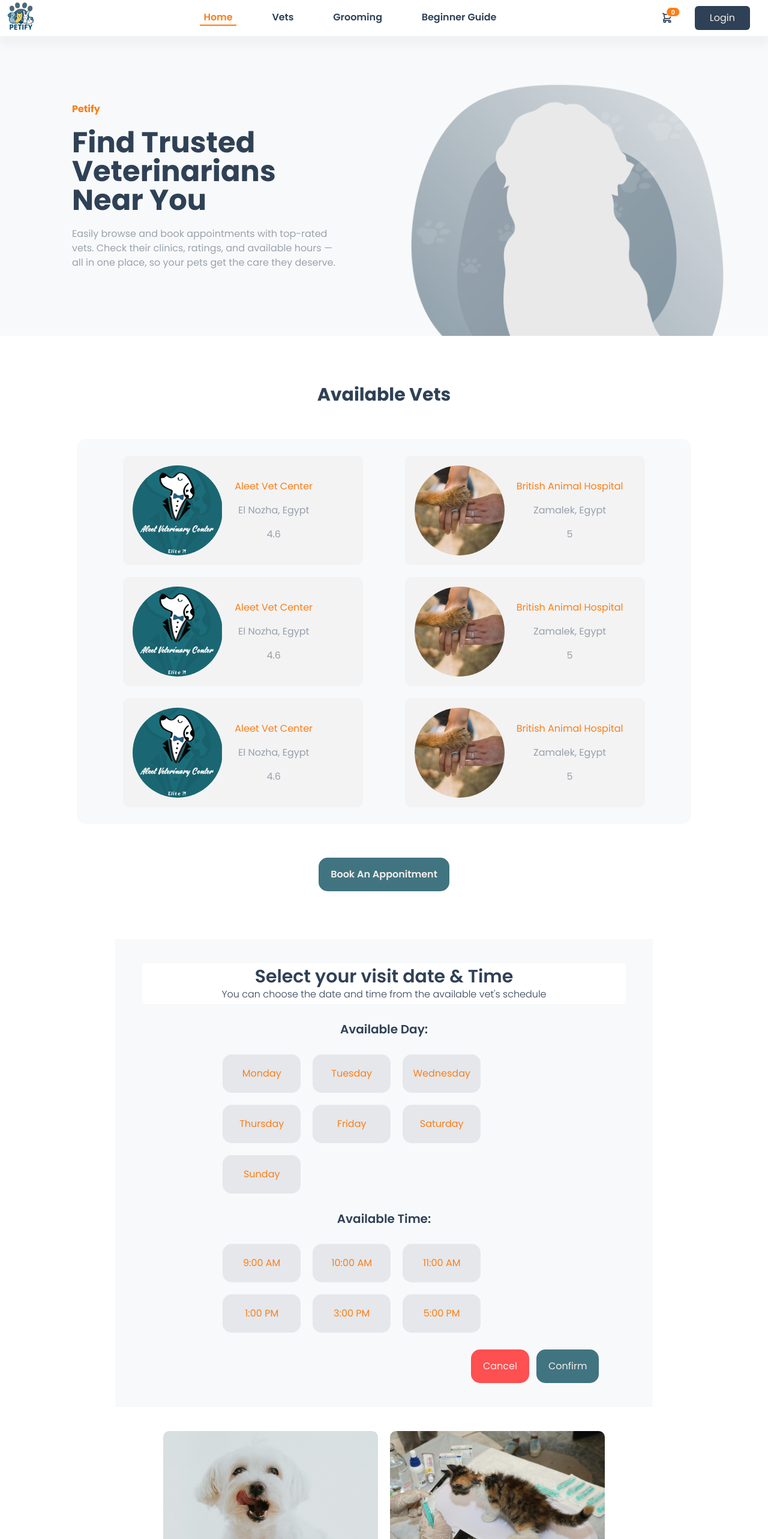
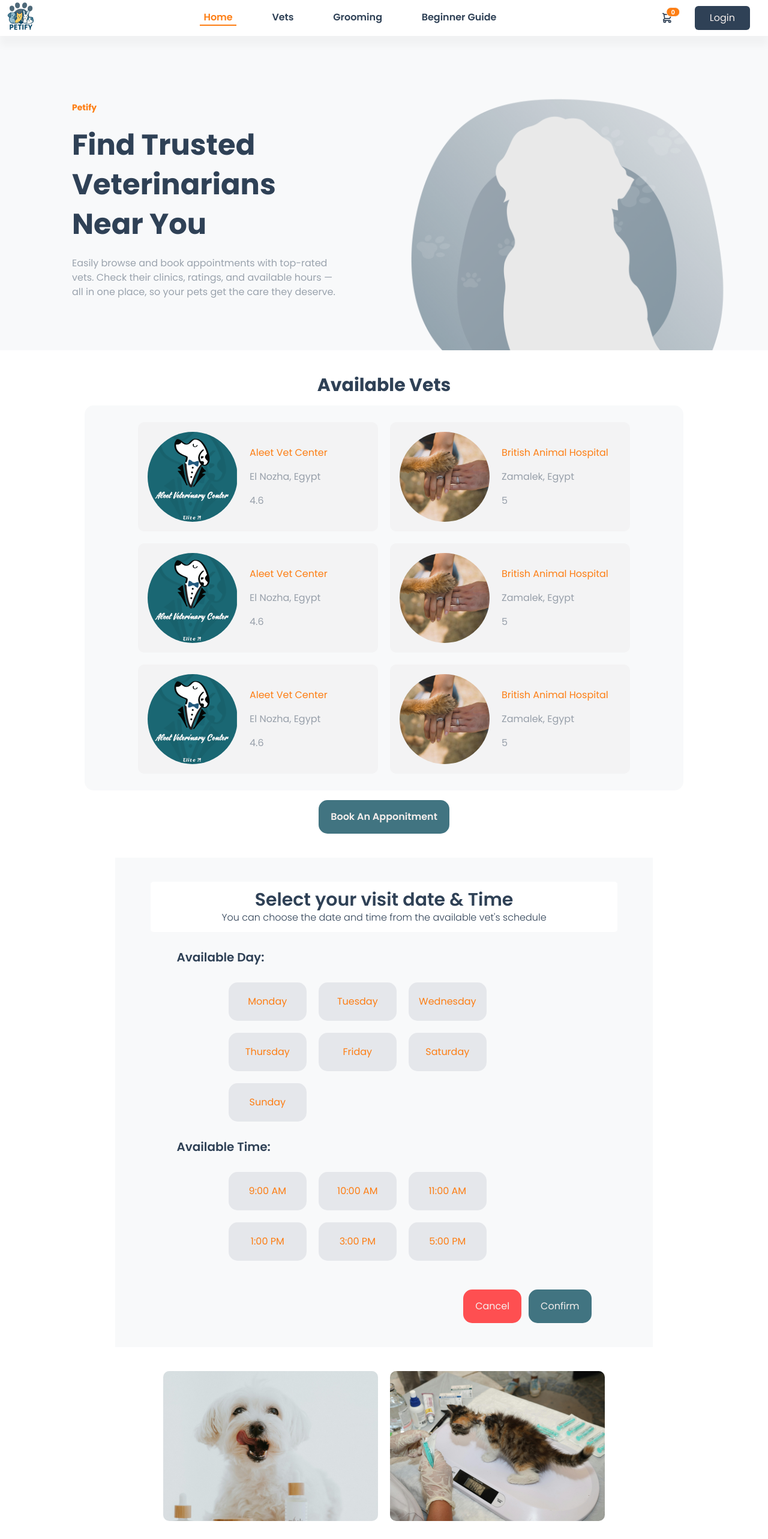
Before and after one commit to EgronX-Petify/Petify-Front-end, a React (Vite) app: page / in a window 1280 px wide. Shown: the top 2566 px of the page at 60% size. Built offline with nearby package versions, Linux system fonts and the light colour scheme.

Commit message:
make the design responsive

```diff
--- a/src/components/vets-components/Available.jsx
+++ b/src/components/vets-components/Available.jsx
@@ -3,16 +3,16 @@ import Vet from "./Vet";
 
 const Available = ({ vets }) => {
   return (
-    <div className="flex flex-col gap-14 items-center py-20">
-      <div className="text-[#2F4156] font-bold text-3xl capitalize">
+    <div className="flex flex-col gap-4 items-center py-10 px-4">
+      <div className="text-[#2F4156] font-bold text-3xl capitalize text-center">
         available vets
       </div>
-      <div className="flex gap-5 flex-wrap justify-evenly bg-[#F8F9FA] w-[80%] rounded-[15px] p-7">
+      <div className="flex gap-5 flex-wrap justify-center bg-[#F8F9FA] w-full md:w-[80%] rounded-[15px] p-5 md:p-7">
         {vets.map((vet, index) => (
           <Vet key={index} vet={vet} />
         ))}
       </div>
-      <button className="capitalize flex  w-fit px-5 py-4 align-middle rounded-[15px] bg-[#417481] text-[#F5EFED] font-semibold cursor-pointer duration-300  hover:bg-[#2F4156]">
+      <button className="capitalize flex w-fit px-5 py-4 align-middle rounded-[15px] bg-[#417481] text-[#F5EFED] font-semibold cursor-pointer duration-300 hover:bg-[#2F4156]">
         book an apponitment
       </button>
     </div>
--- a/src/components/vets-components/Vet.jsx
+++ b/src/components/vets-components/Vet.jsx
@@ -2,17 +2,16 @@ import React from "react";
 
 const Vet = ({ vet }) => {
   return (
-<div className="group w-[400px] flex p-4 rounded-[10px] gap-5 bg-[#F3F3F4] cursor-pointer duration-300 ease-in-out hover:bg-[#417481] hover:scale-105">
-  <div className="w-[150px] h-[150px] overflow-hidden flex items-center rounded-[50%]">
+    <div className="group w-full sm:w-[300px] md:w-[400px] flex flex-col sm:flex-row p-4 rounded-[10px] gap-5 bg-[#F3F3F4] cursor-pointer duration-300 ease-in-out hover:bg-[#417481] hover:scale-105">
+      <div className="w-[120px] h-[120px] sm:w-[150px] sm:h-[150px] overflow-hidden flex items-center rounded-full mx-auto sm:mx-0">
         <img src={vet.photo} alt="" className="w-full h-full object-cover" />
       </div>
-  <div className="flex flex-col gap-4 justify-center items-center">
+      <div className="flex flex-col gap-2 sm:gap-4 justify-center items-center sm:items-start text-center sm:text-left">
         <p className="text-[#FD7E14] group-hover:text-white">{vet.name}</p>
         <p className="text-[#2f415677] group-hover:text-[#F5EFED]">{vet.clinicAddress}</p>
         <p className="text-[#2f415677] group-hover:text-[#FD7E14]">{vet.rate}</p>
       </div>
     </div>
-
   );
 };
 
--- a/src/components/vets-components/VetBook.jsx
+++ b/src/components/vets-components/VetBook.jsx
@@ -7,53 +7,52 @@ const VetBook = ({ vets }) => {
       times: dayObj.times,
     };
   });
+
   const firstDayTimes = firstVetAvailability[0].times;
+
   return (
-    <div className="flex flex-col gap-7 items-center bg-[#F8F9FA] py-10 w-[70%] m-auto">
-      <div className="flex flex-col justify-center items-center w-[90%] bg-white py-1 rounded-[5px]">
-        <p className="text-[#2F4156] font-semibold text-3xl">
+    <div className="flex flex-col gap-7 items-center bg-[#F8F9FA] py-10 w-full md:w-[70%] m-auto px-4">
+      <div className="flex flex-col justify-center items-center w-full md:w-[90%] bg-white py-3 px-4 rounded-[5px] text-center">
+        <p className="text-[#2F4156] font-semibold text-2xl md:text-3xl">
           Select your visit date & Time
         </p>
-        <p className="text-[#2F4156] font-light">
+        <p className="text-[#2F4156] font-light text-sm md:text-base">
           You can choose the date and time from the available vet's schedule
         </p>
       </div>
 
-      <div className="text-[#2F4156] font-semibold text-xl capitalize">
+      <div className="text-[#2F4156] font-semibold flex flex-col items-start md:w-[80%] text-lg md:text-xl capitalize">
         available day:
       </div>
-
-      <div className="flex gap-5 flex-wrap justify-start  w-[60%] rounded-[15px]">
+      <div className="flex gap-3 md:gap-5 flex-wrap justify-center md:justify-start w-full md:w-[60%]">
         {firstVetAvailability.map((vet, index) => (
           <div
-            className="text-[#FD7E14] bg-gray-200 capitalize p-5 rounded-[15px] w-[130px] flex flex-col items-center cursor-pointer duration-300  hover:bg-[#417481] hover:text-[#F5EFED]"
             key={index}
+            className="text-[#FD7E14] bg-gray-200 capitalize p-3 md:p-5 rounded-[15px] w-[110px] md:w-[130px] flex flex-col items-center cursor-pointer duration-300 hover:bg-[#417481] hover:text-[#F5EFED]"
           >
             {vet.day}
           </div>
         ))}
       </div>
-
-      <div className="text-[#2F4156] font-semibold text-xl capitalize">
+      <div className="text-[#2F4156] font-semibold  flex flex-col items-start md:w-[80%] text-lg md:text-xl capitalize">
         available time:
       </div>
-
-      <div className="flex gap-5 flex-wrap justify-start  w-[60%] rounded-[15px]">
+      <div className="flex gap-3 md:gap-5 flex-wrap justify-center md:justify-start w-full md:w-[60%]">
         {firstDayTimes.map((vet, index) => (
           <div
-            className="text-[#FD7E14] bg-gray-200 capitalize p-5 rounded-[15px] w-[130px] flex flex-col items-center cursor-pointer duration-300  hover:bg-[#417481] hover:text-[#F5EFED]"
             key={index}
+            className="text-[#FD7E14] bg-gray-200 capitalize p-3 md:p-5 rounded-[15px] w-[110px] md:w-[130px] flex flex-col items-center cursor-pointer duration-300 hover:bg-[#417481] hover:text-[#F5EFED]"
           >
             {vet}
           </div>
         ))}
       </div>
 
-      <div className="flex justify-end gap-3 w-[80%]">
-        <button className="capitalize flex  w-fit px-5 py-4 align-middle rounded-[15px] bg-[#ff383be0] text-[#F5EFED] cursor-pointer duration-300  hover:bg-[#FF383C]">
+      <div className="flex flex-col md:flex-row justify-center md:justify-end gap-3 w-full md:w-[80%] mt-5">
+        <button className="capitalize w-full md:w-fit px-5 py-3 md:py-4 rounded-[15px] bg-[#ff383be0] text-[#F5EFED] cursor-pointer duration-300 hover:bg-[#FF383C]">
           Cancel
         </button>
-        <button className="capitalize flex  w-fit px-5 py-4 align-middle rounded-[15px] bg-[#417481] text-[#F5EFED]  cursor-pointer duration-300  hover:bg-[#2F4156]">
+        <button className="capitalize w-full md:w-fit px-5 py-3 md:py-4 rounded-[15px] bg-[#417481] text-[#F5EFED] cursor-pointer duration-300 hover:bg-[#2F4156]">
           confirm
         </button>
       </div>
--- a/src/components/vets-components/VetFooter.jsx
+++ b/src/components/vets-components/VetFooter.jsx
@@ -1,17 +1,19 @@
 import React from "react";
+import photo1 from "../../public/vets-media/pexels-misolo-cosmetic-2588316-4841264.jpg"
+import photo2 from "../../public/vets-media/pexels-tahir-x-lf-2153788153-33394308.jpg"
 
 const VetFooter = () => {
   return (
-    <div className="flex m-auto gap-5 justify-center flex-wrap w-[70%] py-10 ">
+    <div className="hidden md:flex m-auto gap-5 justify-center flex-wrap w-[70%] py-10 ">
       <div className="w-[40%] h-[250px] overflow-hidden ">
         <img
-          src="src\public\vets-media\pexels-misolo-cosmetic-2588316-4841264.jpg"
+          src={photo1}
           className=" w-full h-full object-cover rounded-[10px] "
         />
       </div>
       <div className="w-[40%] h-[250px] overflow-hidden ">
         <img
-          src="src\public\vets-media\pexels-tahir-x-lf-2153788153-33394308.jpg"
+          src={photo2}
           className=" w-full h-full object-cover rounded-[10px] "
         />
       </div>
--- a/src/components/vets-components/VetHero.jsx
+++ b/src/components/vets-components/VetHero.jsx
@@ -1,25 +1,27 @@
 import React from "react";
+import heroPhoto from "../../public/image.png"
 
 const VetHero = () => {
   return (
-    <div className="flex justify-center bg-[#F8F9FA] px-[70px]">
-      <div className="flex flex-col justify-center gap-5 px-[50px] w-[50%]">
-        <p className="text-[#FD7E14] text-s font-bold">Petify</p>
-        <h5 className="text-[#2F4156] font-bold text-5xl capitalize">
+    <div className="flex flex-col md:flex-row justify-center items-center bg-[#F8F9FA] px-5 md:px-[70px] py-6 md:pt-6 md:py-0">
+      <div className="flex flex-col justify-center gap-5 px-4 md:px-[50px] w-full md:w-[50%] text-center md:text-left">
+        <p className="text-[#FD7E14] text-sm font-bold">Petify</p>
+        <h5 className="text-[#2F4156] font-bold text-3xl md:text-5xl capitalize leading-snug">
           Find trusted veterinarians near you
         </h5>
-        <p className="text-[#2f415677]">
+        <p className="text-[#2f415677] text-sm md:text-base">
           Easily browse and book appointments with top-rated vets. Check their
           clinics, ratings, and available hours — all in one place, so your pets
           get the care they deserve.
         </p>
       </div>
 
-      <div className="w-[600px] h-[500px] overflow-hidden flex items-center">
+      {/* Right Section */}
+      <div className="hidden w-full md:w-[600px] h-[250px] md:h-[500px] overflow-hidden md:flex items-center md:mt-0">
         <img
-          src="src/public/image.png"
-          alt=""
-          className="w-full h-full object-cover"
+          src={heroPhoto}
+          alt="Vet Hero"
+          className="w-full h-full object-cover rounded-lg md:rounded-none"
         />
       </div>
     </div>
```
Lines whose indentation alone changed are shown as unchanged.
